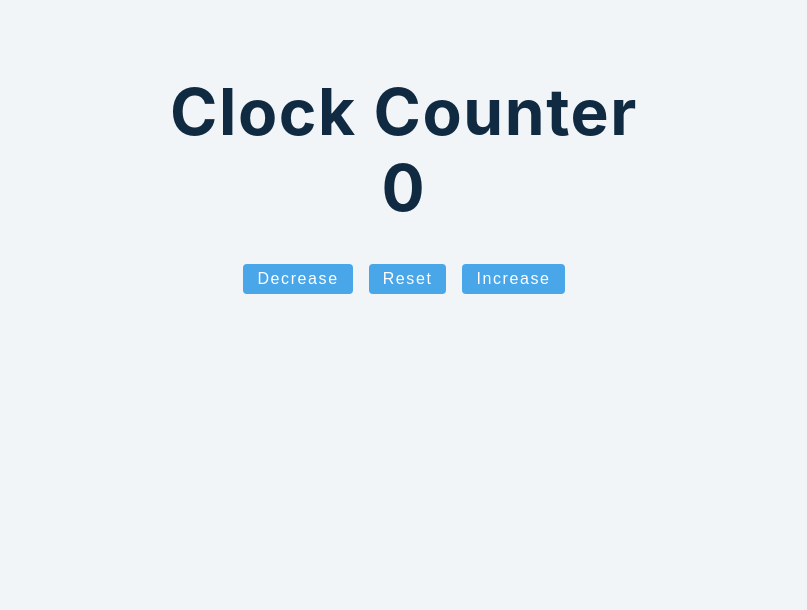
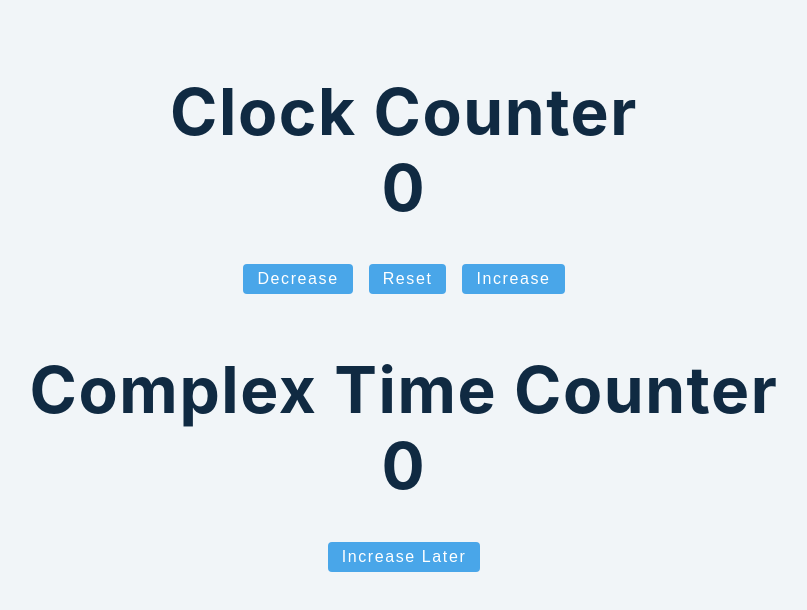
Before and after one commit to uriel197/advanced-react, a React (Create React App) app: page / in a window 1280 px wide. Shown: the top 610 px of the page, without its empty margins (236-1043 px from the left). Built offline with nearby package versions, Linux system fonts and the light colour scheme.

Commit message:
example of useCounter Using functional update to ensure correct state

```diff
--- a/src/tutorials/useState/start/useState-counter.js
+++ b/src/tutorials/useState/start/useState-counter.js
@@ -7,6 +7,13 @@ const UseStateCounter = () => {
     /* 1 */
     setCounter(0);
   };
+
+  const lateIncrease = () => {
+    setTimeout(() => {
+      setCounter((prevState) => prevState + 1);
+    }, 2000);
+  };
+
   return (
     <>
       <h1>Clock Counter</h1>
@@ -28,6 +35,13 @@ const UseStateCounter = () => {
       >
         Increase
       </button>
+      <section style={{ marginTop: "4rem" }}>
+        <h1>Complex Time Counter</h1>
+        <h1>{counter}</h1>
+        <button className="btn" onClick={lateIncrease}>
+          Increase later
+        </button>
+      </section>
     </>
   );
 };
```
